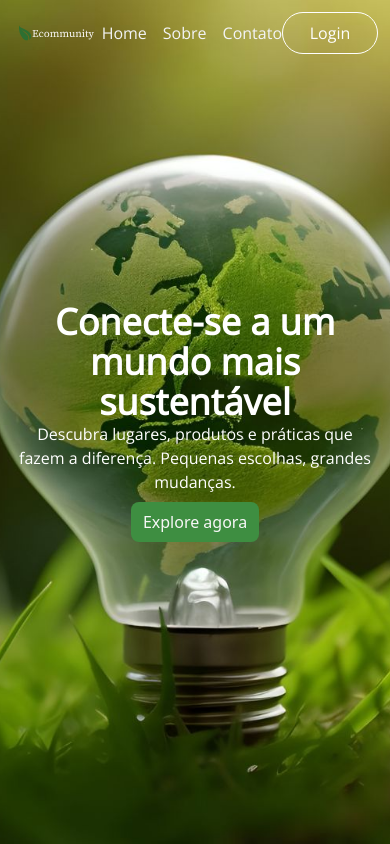
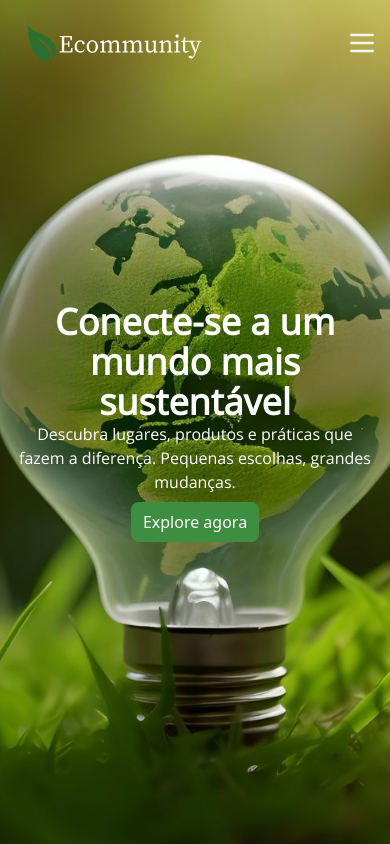
Before and after one commit to pedroonovais/ecommunity, a Next.js app: page / in a window 390 px wide. Shown: the top 844 px of the page. Built offline with nearby package versions, Linux system fonts and the light colour scheme.

Commit message:
Ajusta responsividade da pagina Home

```diff
--- a/src/app/page.tsx
+++ b/src/app/page.tsx
@@ -119,9 +119,10 @@ export default function Home() {
                     </div>
                 </section>
 
-                <section data-aos="zoom-in-up" className="bg-gray-100 py-16 flex items-center ">
-                    <div className="flex items-center mx-auto max-w-7xl px-6">
-                        <div className="max-w-3xl text-right">
+                <section data-aos="zoom-in-up" className="bg-gray-100 py-16 flex items-center">
+                    <div className="flex flex-col md:flex-row items-center mx-auto max-w-7xl px-6">
+                        {/* Seção de texto */}
+                        <div className="max-w-3xl text-center md:text-right md:mb-0 mb-8">
                             <h2 className="text-4xl font-bold text-verdeFolha mb-6">
                                 Nosso Blog / Dicas Sustentáveis
                             </h2>
@@ -130,15 +131,16 @@ export default function Home() {
                                 incorporar no seu dia a dia. Aprenda maneiras de
                                 contribuir para um futuro mais verde!
                             </p>
-
                             <Link
                                 href="/dicas"
                                 className="bg-verdeFolha text-brancoNeve px-6 py-3 rounded-lg font-semibold hover:bg-verdeClaro transition duration-300"
                             >
-                                Acesse as Dicas Sustentáveis
+                                Saiba mais
                             </Link>
                         </div>
-                        <div className="max-w-3xl ml-6">
+
+                        {/* Seção de imagem */}
+                        <div className="max-w-3xl md:ml-6">
                             <Image
                                 src="/blog.jpg"
                                 alt="Descrição da imagem"
--- a/src/components/Menu/Menu.tsx
+++ b/src/components/Menu/Menu.tsx
@@ -1,14 +1,16 @@
-"use client"
+"use client";
+import { useState } from "react";
 import 'aos/dist/aos.css';
 
 export const Menu = () => {
-    const handleClick = () => {
-        console.log("Chegando");
-    }
+    const [isMenuOpen, setIsMenuOpen] = useState(false);
+
+    const handleMenuToggle = () => {
+        setIsMenuOpen(!isMenuOpen);
+    };
 
     return (
-        <header className="flex items-center justify-between p-3 bg-opacity-30 ">
-            {/* Logo */}
+        <header className="flex items-center justify-between p-3 bg-opacity-30">
             <div data-aos="fade-up" className="flex items-center w-52">
                 <img
                     src="/logo-texto-branco.svg"
@@ -17,8 +19,30 @@ export const Menu = () => {
                 />
             </div>
 
-            {/* Nav centralizado */}
-            <nav data-aos="fade-up" className="flex-grow flex z-50 justify-center space-x-4">
+            <button
+                className="block md:hidden z-50 text-gray-100"
+                onClick={handleMenuToggle}
+            >
+                <svg
+                    className="w-8 h-8"
+                    fill="none"
+                    stroke="currentColor"
+                    viewBox="0 0 24 24"
+                    xmlns="http://www.w3.org/2000/svg"
+                >
+                    <path
+                        strokeLinecap="round"
+                        strokeLinejoin="round"
+                        strokeWidth={2}
+                        d="M4 6h16M4 12h16M4 18h16"
+                    />
+                </svg>
+            </button>
+
+            <nav
+                data-aos="fade-up"
+                className="hidden md:flex flex-grow justify-center space-x-4"
+            >
                 <a href="#home" className="text-gray-100 hover:text-amareloSolar">
                     Home
                 </a>
@@ -30,13 +54,52 @@ export const Menu = () => {
                 </a>
             </nav>
 
-            {/* Botão de Login */}
-            <div data-aos="fade-up" className="flex items-center z-50 w-52 justify-end">
-                <button onClick={handleClick} className="w-24 bg-transparent border border-white text-white px-4 py-2 rounded-full  hover:bg-brancoNeve hover:text-black transition duration-300">
+            <div
+                data-aos="fade-up"
+                className="hidden md:flex items-center w-52 justify-end"
+            >
+                <button
+                    onClick={() => console.log("Chegando")}
+                    className="w-24 bg-transparent border border-white text-white px-4 py-2 rounded-full hover:bg-brancoNeve hover:text-black transition duration-300"
+                >
                     Login
                 </button>
             </div>
 
+            {isMenuOpen && (
+                <div className="fixed inset-0 bg-black bg-opacity-75 z-40 flex flex-col items-center justify-center space-y-8">
+                    <a
+                        href="#home"
+                        onClick={handleMenuToggle}
+                        className="text-gray-100 text-2xl hover:text-amareloSolar"
+                    >
+                        Home
+                    </a>
+                    <a
+                        href="#about"
+                        onClick={handleMenuToggle}
+                        className="text-gray-100 text-2xl hover:text-amareloSolar"
+                    >
+                        Sobre
+                    </a>
+                    <a
+                        href="#contact"
+                        onClick={handleMenuToggle}
+                        className="text-gray-100 text-2xl hover:text-amareloSolar"
+                    >
+                        Contato
+                    </a>
+                    <button
+                        onClick={() => {
+                            console.log("Chegando");
+                            handleMenuToggle();
+                        }}
+                        className="w-24 bg-transparent border border-white text-white px-4 py-2 rounded-full hover:bg-brancoNeve hover:text-black transition duration-300"
+                    >
+                        Login
+                    </button>
+                </div>
+            )}
         </header>
     );
 };
```
